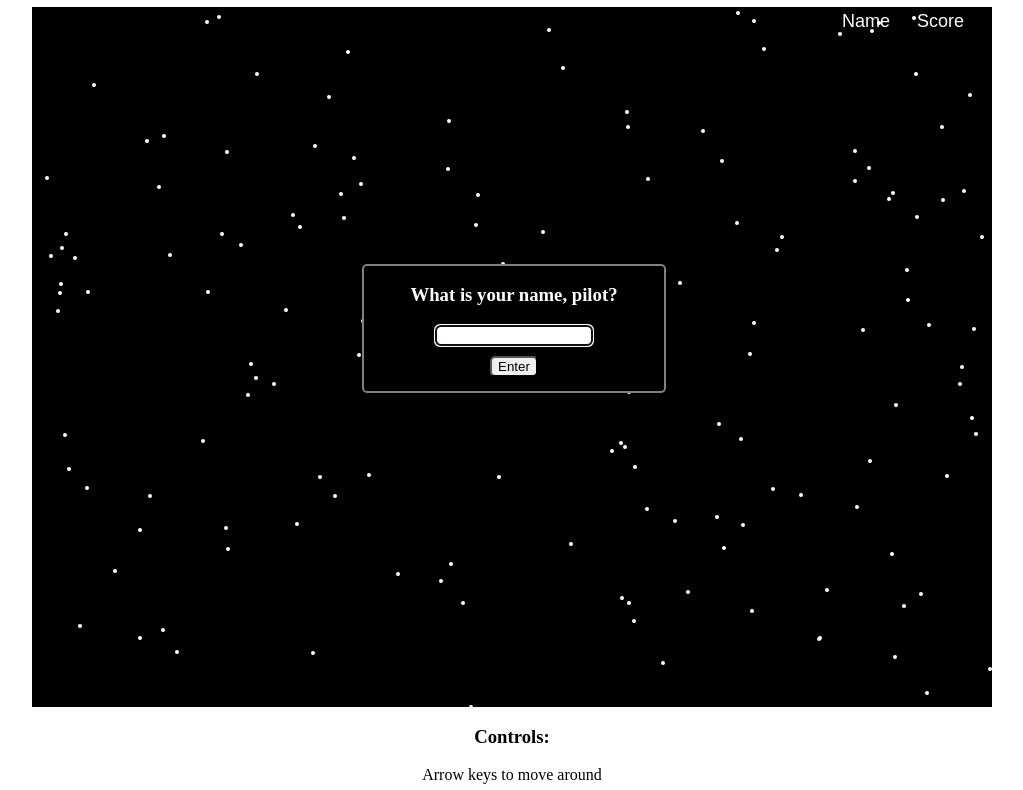
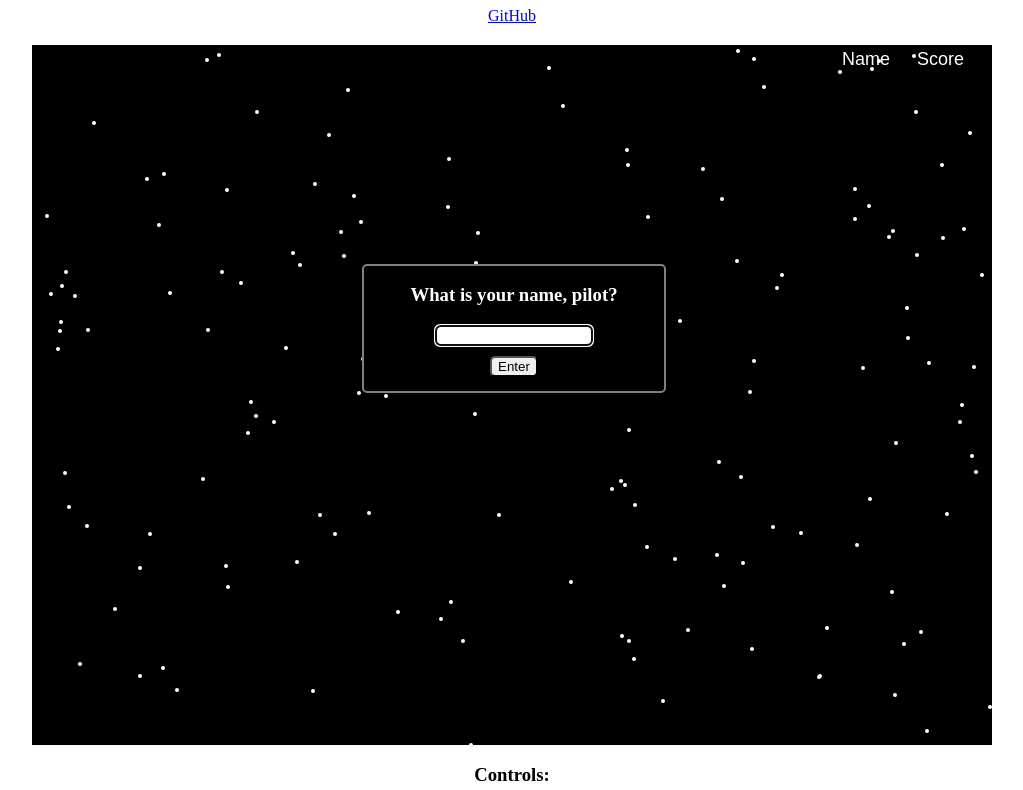
Before and after one commit to SomeKittens/SPACESHIPS, a website: page static/index.html in a window 1280 px wide. Shown: the part 73-863 px from the top of the page, without its empty margins (128-1151 px from the left). Drawn offline with nearby package versions, Linux system fonts and the light colour scheme; no server answers.

Commit message:
added link to GitHub

```diff
--- a/static/index.html
+++ b/static/index.html
@@ -48,7 +48,7 @@
     #controls {
       text-align: center;
     }
-    h1 {
+    h1, p {
       text-align: center;
     }
   </style>
@@ -63,6 +63,7 @@
 </head>
 <body>
   <h1>SPACESHIPS!</h1>
+  <p><a href="https://github.com/SomeKittens/SPACESHIPS">GitHub</a></p>
   <div id="wrapper">
     <canvas id="canvas" width="960" height="700"></canvas>
     <div id="name">
```
